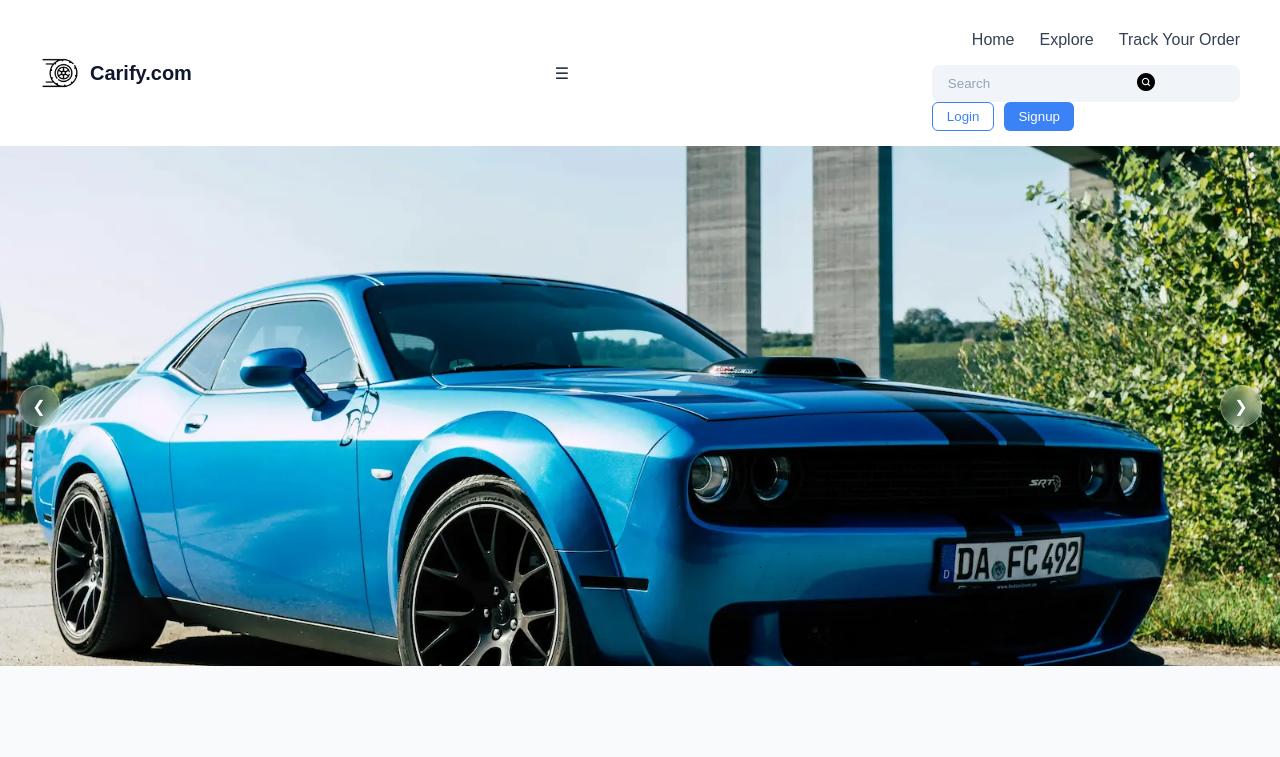
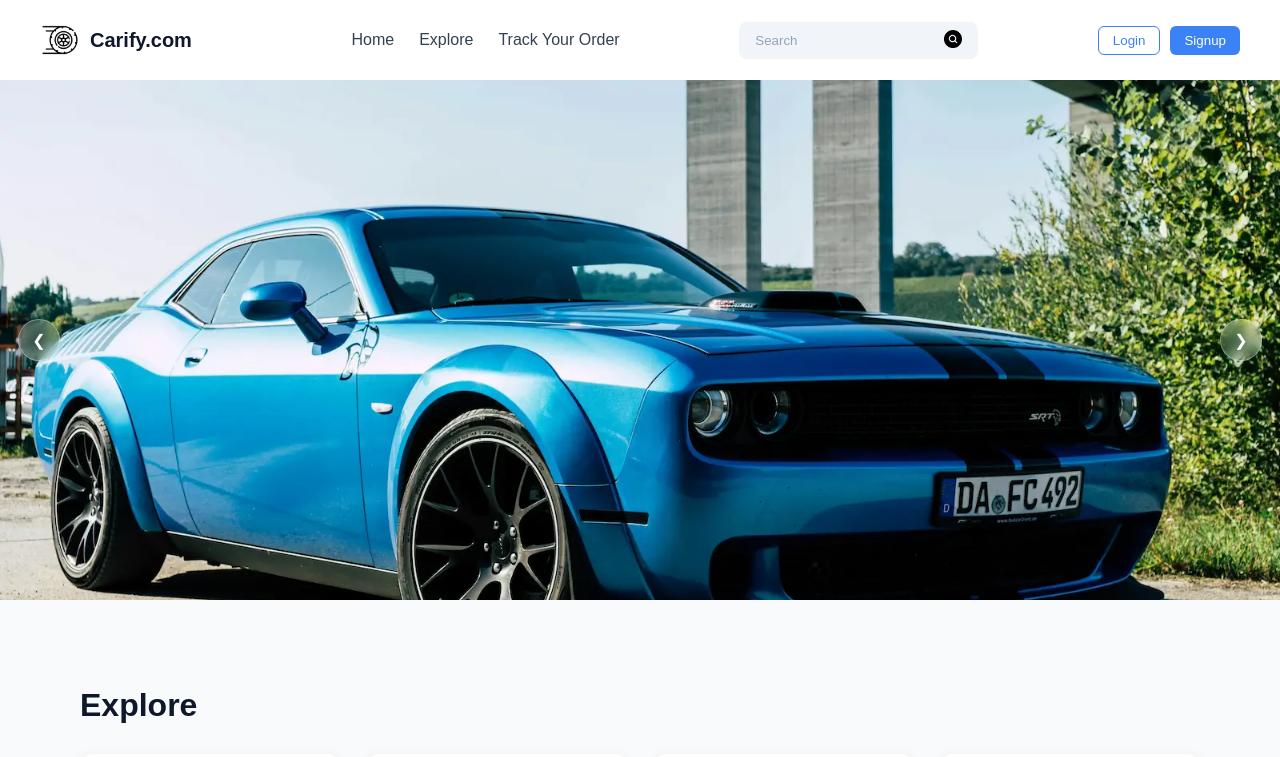
Before and after one commit to Piyush-devpy/Carify, a React (Vite) app: page / in a window 1280 px wide. Shown: the top 757 px of the page. Built offline with nearby package versions, Linux system fonts and the light colour scheme.

Commit message:
Update Navbar.jsx

```diff
--- a/src/components/Navbar.jsx
+++ b/src/components/Navbar.jsx
@@ -11,7 +11,6 @@ const Navbar = () => {
   const [showLogin, setShowLogin] = useState(false);
   const [showSignup, setShowSignup] = useState(false);
   const [showPassword, setShowPassword] = useState(false);
-  const [menuOpen, setMenuOpen] = useState(false); // ✅ NEW
 
   return (
     <>
@@ -22,27 +21,18 @@ const Navbar = () => {
           <span>Carify.com</span>
         </div>
 
-        {/* Hamburger */}
-        <div className="menu-icon" onClick={() => setMenuOpen(!menuOpen)}>
-          ☰
-        </div>
-
-        {/* NAV CONTENT */}
-        <div className={`nav-content ${menuOpen ? "active" : ""}`}>
         {/* Navigation Links */}
         <ul className="nav-links">
           <li>
-              <Link to="/" onClick={() => setMenuOpen(false)}>Home</Link>
+            <Link to="/">Home</Link>
           </li>
-
           <li>
             <Link
               to="/"
               onClick={() => {
-                  setMenuOpen(false);
                 setTimeout(() => {
                   document
-                      .getElementById("explore")
+                    .getElementById("Explore")
                     ?.scrollIntoView({ behavior: "smooth" });
                 }, 100);
               }}
@@ -50,11 +40,8 @@ const Navbar = () => {
               Explore
             </Link>
           </li>
-
           <li>
-              <Link to="/track" onClick={() => setMenuOpen(false)}>
-                Track Your Order
-              </Link>
+            <Link to="/track">Track Your Order</Link>
           </li>
         </ul>
 
@@ -76,7 +63,6 @@ const Navbar = () => {
               <button onClick={() => setShowSignup(true)}>Signup</button>
             </>
           )}
-          </div>
         </div>
       </nav>
 
```
Lines whose indentation alone changed are shown as unchanged.
